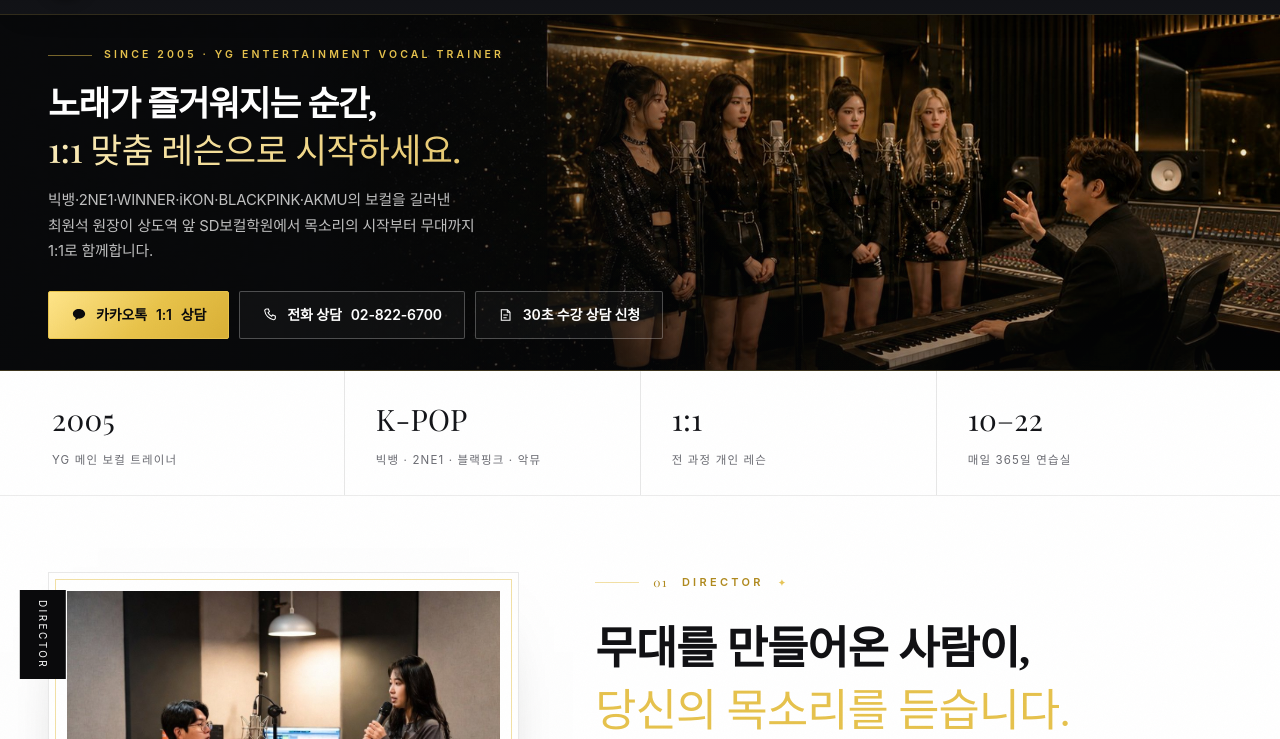
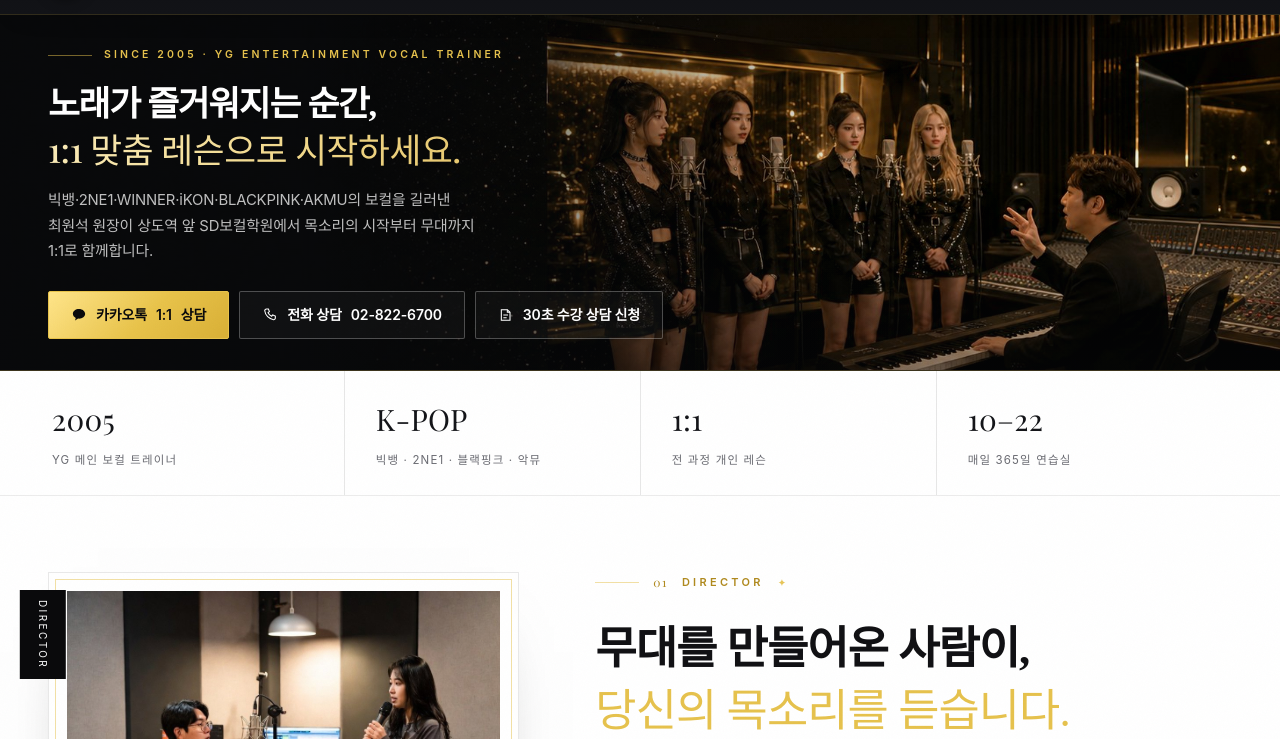
Before and after one commit to sdvocal/sdvocal.github.io, a plain HTML site: page index.html in a window 1280 px wide. Shown: the part 61-800 px from the top of the page. Drawn offline with nearby package versions, Linux system fonts and the light colour scheme; a web font is replaced by a local one.

Commit message:
히어로 배경 세로 위치 미세 조정(넓은 화면에서도 머리 잘리지 않게)

```diff
--- a/index.html
+++ b/index.html
@@ -863,7 +863,7 @@ dialog.privacy::backdrop{background:rgba(8,8,10,.62);backdrop-filter:blur(3px)}
   }
   .hero__copy{max-width:660px}
   .hero__bg img{
-    object-position:58% 32%;
+    object-position:58% 26%;
     filter:saturate(1.03) contrast(1.02) brightness(1)
   }
   .hero__bg::after{
```
